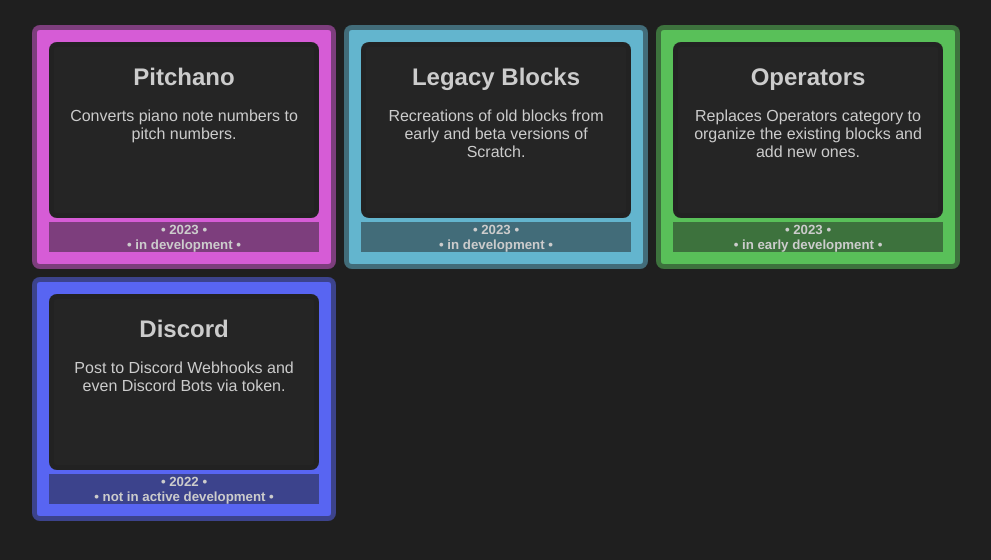
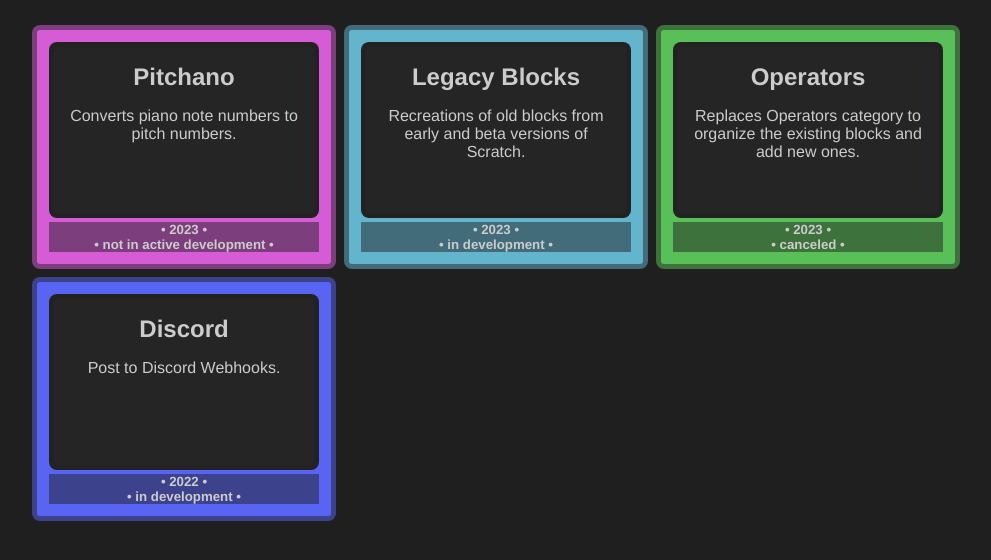
Before and after one commit to KyleKart/ScratchExtensions, a plain HTML site: page index.html in a window 1280 px wide. Shown: the part 158-718 px from the top of the page, without its empty margins (144-1135 px from the left). Drawn offline with Linux system fonts and the light colour scheme.

Commit message:
Update index.html

```diff
--- a/index.html
+++ b/index.html
@@ -164,7 +164,7 @@ p {
                 <h3>Pitchano</h3>
                 <p>Converts piano note numbers to pitch numbers.</p>
               </div>
-              <h5>• 2023 •<br>• in development •</h5>
+              <h5>• 2023 •<br>• not in active development •</h5>
             </div>
           </a>
           <a href="https://kylekart.github.io/ScratchExtensions/get/legacy.js">
@@ -182,16 +182,16 @@ p {
                 <h3>Operators</h3>
                 <p>Replaces Operators category to organize the existing blocks and add new ones.</p>
               </div>
-              <h5>• 2023 •<br>• in early development •</h5>
+              <h5>• 2023 •<br>• canceled •</h5>
             </div>
           </a>
           <a href="https://kylekart.github.io/ScratchExtensions/get/discord.js">
             <div class="discord">
       <div class="extension">
         <h3>Discord</h3>
-        <p>Post to Discord Webhooks and even Discord Bots via token.</p>
+        <p>Post to Discord Webhooks.</p>
     </div>
-    <h5>• 2022 •<br>• not in active development •</h5>
+    <h5>• 2022 •<br>• in development •</h5>
       </div>
     </a>
         </div>
```
